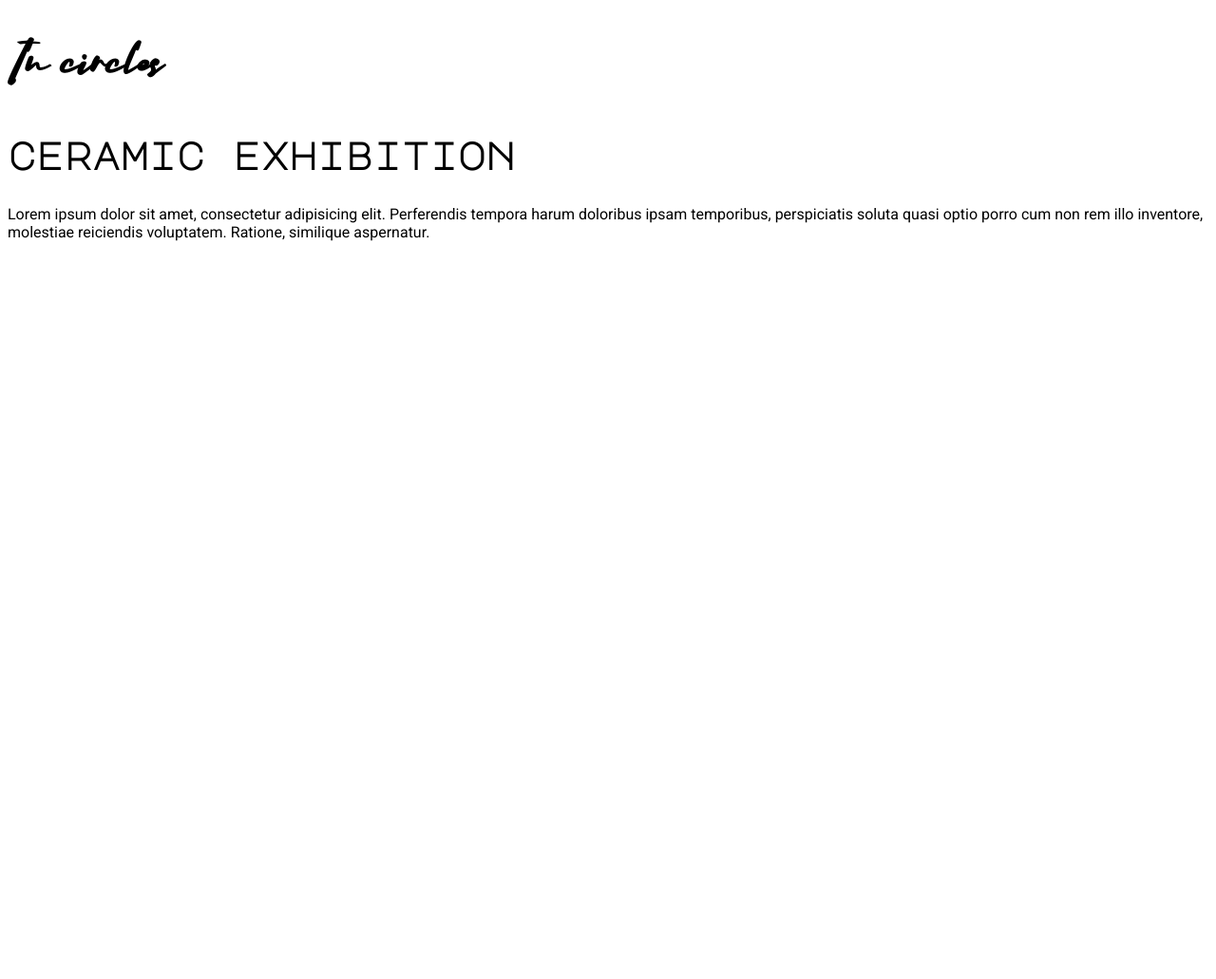
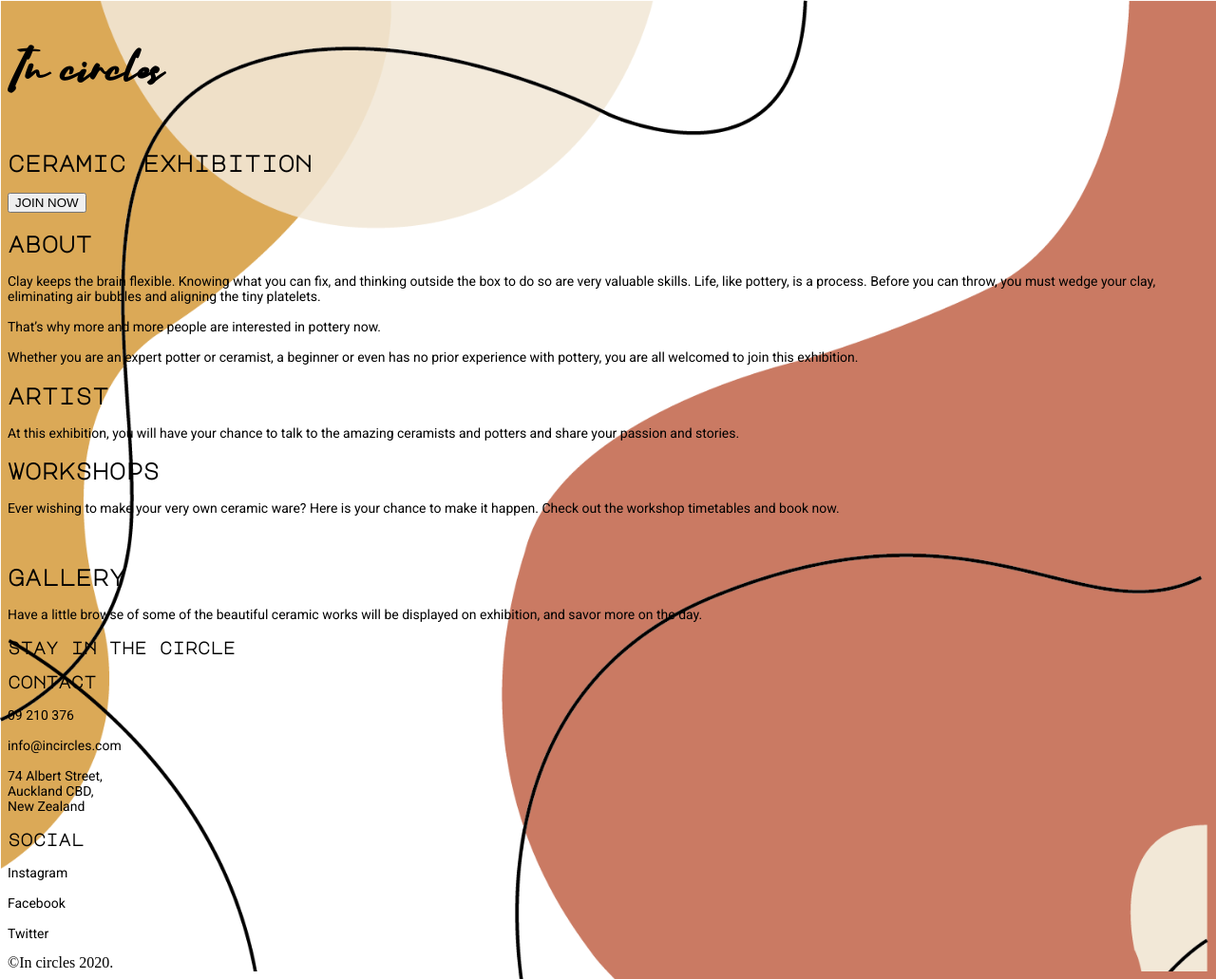
Before and after one commit to lexixin/lexiXinSummative2, a plain HTML site: page summativeTwo/index.html in a window 1280 px wide. Shown: the whole page at 95% size. Before the commit the page ends 800 px from the top, so only its background shows below. Drawn offline with Linux system fonts and the light colour scheme.

Commit message:
putting content into pages

```diff
--- a/summativeTwo/css/style.css
+++ b/summativeTwo/css/style.css
@@ -1,28 +1,64 @@
-@font-face{
+@font-face {
     font-family: Consistance;
-    src:url(../fonts/Consistance.eot);
+    src: url(../fonts/Consistance.eot);
 }
 
-@font-face{
+@font-face {
     font-family: Consistance;
-    src:url(../fonts/Consistance.ttf);
+    src: url(../fonts/Consistance.ttf);
 }
 
-*{
+/*layout*/
+* {
     box-sizing: border-box;
 }
 
-h1{
+html {
+    margin: 0;
+}
+
+body {
+    background-image: url(../images/homepage_headimage.png);
+    background-size: cover;
+}
+
+header {
+
+}
+
+nav {
+
+}
+
+footer{
+    background-image: url(../images/footer_image.png);
+    background-size: cover;
+}
+/*typography*/
+h1 {
     font-family: Consistance;
     font-size: 50px;
 }
 
-h2{
+h2 {
     font-family: 'Major Mono Display', monospace;
-    font-size: 40px;
+    font-size: 24px;
 }
 
-p{
+h3{
+    font-family: 'Major Mono Display', monospace;
+    font-size: 18px;
+}
+
+h6{
     font-family: 'Roboto', sans-serif;
-    font-size: 16px;
+    font-size: 8px;
 }
+
+p {
+    font-family: 'Roboto', sans-serif;
+    font-size: 14px;
+}
+
+/*media queries*/
+@media screen and (min-width:360px) {}
--- a/summativeTwo/index.html
+++ b/summativeTwo/index.html
@@ -3,15 +3,57 @@
 <head>
     <meta charset="UTF-8">
     <meta name="viewport" content="width=device-width, user-scalable=no, initial-scale=1.0, maximum-scale=1.0, minimum-scale=1.0">
-    <title>Document</title>
+    <title>Homepage</title>
     <link rel="stylesheet" href="css/style.css">
     <link href="https://fonts.googleapis.com/css?family=Major+Mono+Display|Roboto&display=swap" rel="stylesheet">
-
 </head>
 
 <body>
-    <h1>In circles</h1>
-    <h2>ceramic exhibition</h2>
-    <p>Lorem ipsum dolor sit amet, consectetur adipisicing elit. Perferendis tempora harum doloribus ipsam temporibus, perspiciatis soluta quasi optio porro cum non rem illo inventore, molestiae reiciendis voluptatem. Ratione, similique aspernatur.</p>
+
+    <header>
+        <nav>
+            <h1>In circles</h1>
+        </nav>
+        <h2>ceramic exhibition</h2>
+        <a href="#"><button>JOIN NOW</button></a>
+    </header>
+
+    <main>
+        <h2>about</h2>
+        <p>Clay keeps the brain flexible. Knowing what you can fix, and thinking outside the box to do so are very valuable skills. Life, like pottery, is a process. Before you can throw, you must wedge your clay, eliminating air bubbles and aligning the tiny platelets. <br><br>That’s why more and more people are interested in pottery now. <br><br>Whether you are an expert potter or ceramist, a beginner or even has no prior experience with pottery, you are all welcomed to join this exhibition.</p>
+        <h2>artist</h2>
+        <p>At this exhibition, you will have your chance to talk to the amazing ceramists and potters and share your passion and stories.</p>
+        <section>
+
+        </section>
+        <h2>workshops</h2>
+        <p>Ever wishing to make your very own ceramic ware? Here is your chance to make it happen. Check out the workshop timetables and book now.</p>
+        <img src="#" alt="">
+        <h2>gallery</h2>
+        <p>Have a little browse of some of the beautiful ceramic works will be displayed on exhibition, and savor more on the day.</p>
+        <section>
+
+        </section>
+    </main>
+
+    <footer>
+        <h3>stay in the circle</h3>
+        <section>
+
+        </section>
+        <h3>contact</h3>
+        <p>
+            09 210 376 <br><br>info@incircles.com <br><br>74 Albert Street, <br>Auckland CBD, <br>New Zealand
+        </p>
+        <h3>social</h3>
+        <p>
+            Instagram <br><br>Facebook <br><br>Twitter
+        </p>
+        &copy;In circles 2020.
+    </footer>
+
+
+    <script src="js/main.js"></script>
 </body>
+
 </html>
```
Also changed, not shown: summativeTwo/contact.html (added, +46 -0 lines), summativeTwo/artisit.html (added), summativeTwo/exhibition.html (added), summativeTwo/gallery.html (added), summativeTwo/images/3-2.png (added), summativeTwo/images/3.png (added), summativeTwo/images/4.png (added), summativeTwo/images/5.png (added), summativeTwo/images/7.png (added), summativeTwo/images/contactpage_image.png (added), summativeTwo/images/exhibition_headimage.png (added), summativeTwo/images/footer_image.png (added), summativeTwo/images/homepage_headimage.png (added), summativeTwo/workshop.html (added), 3 other files.
